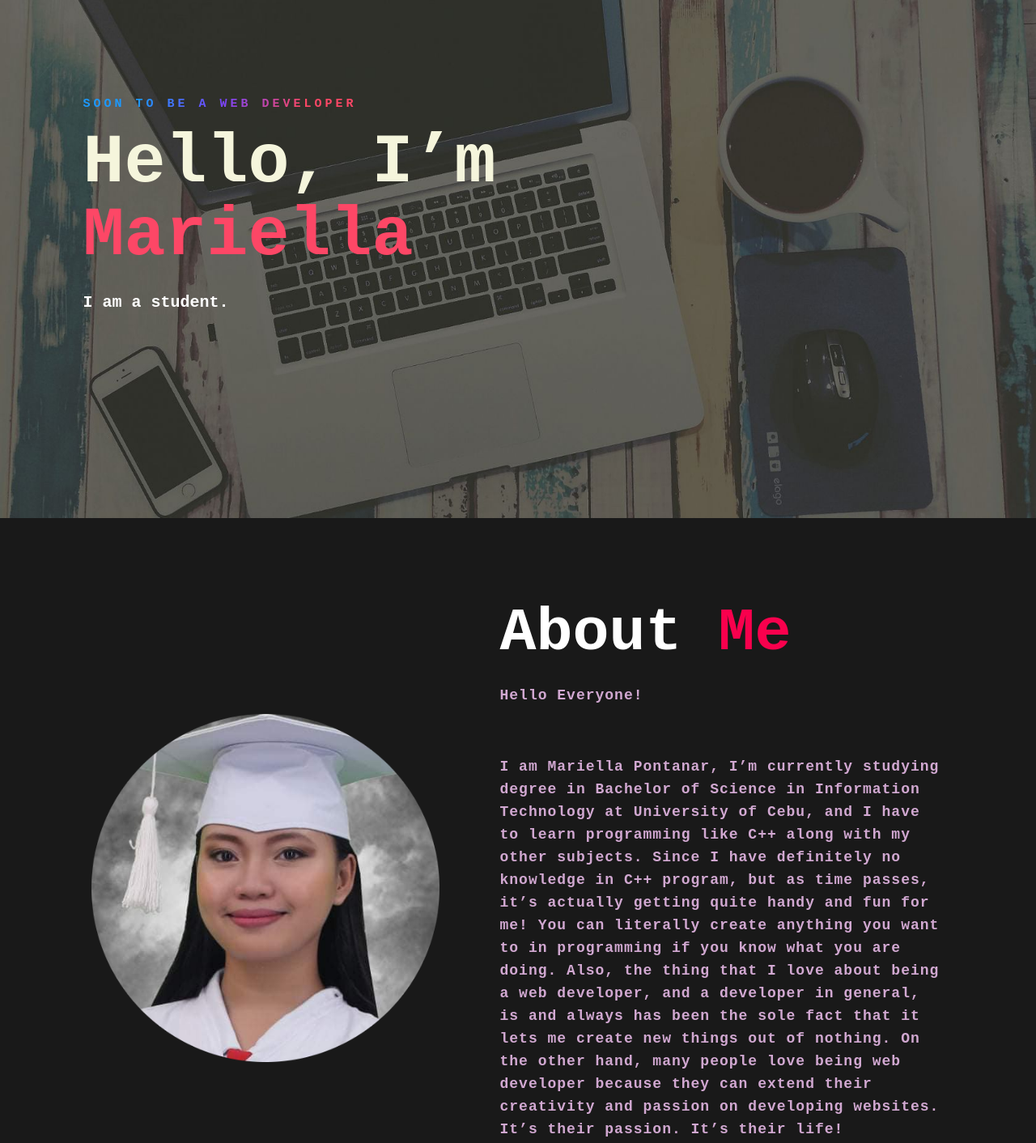
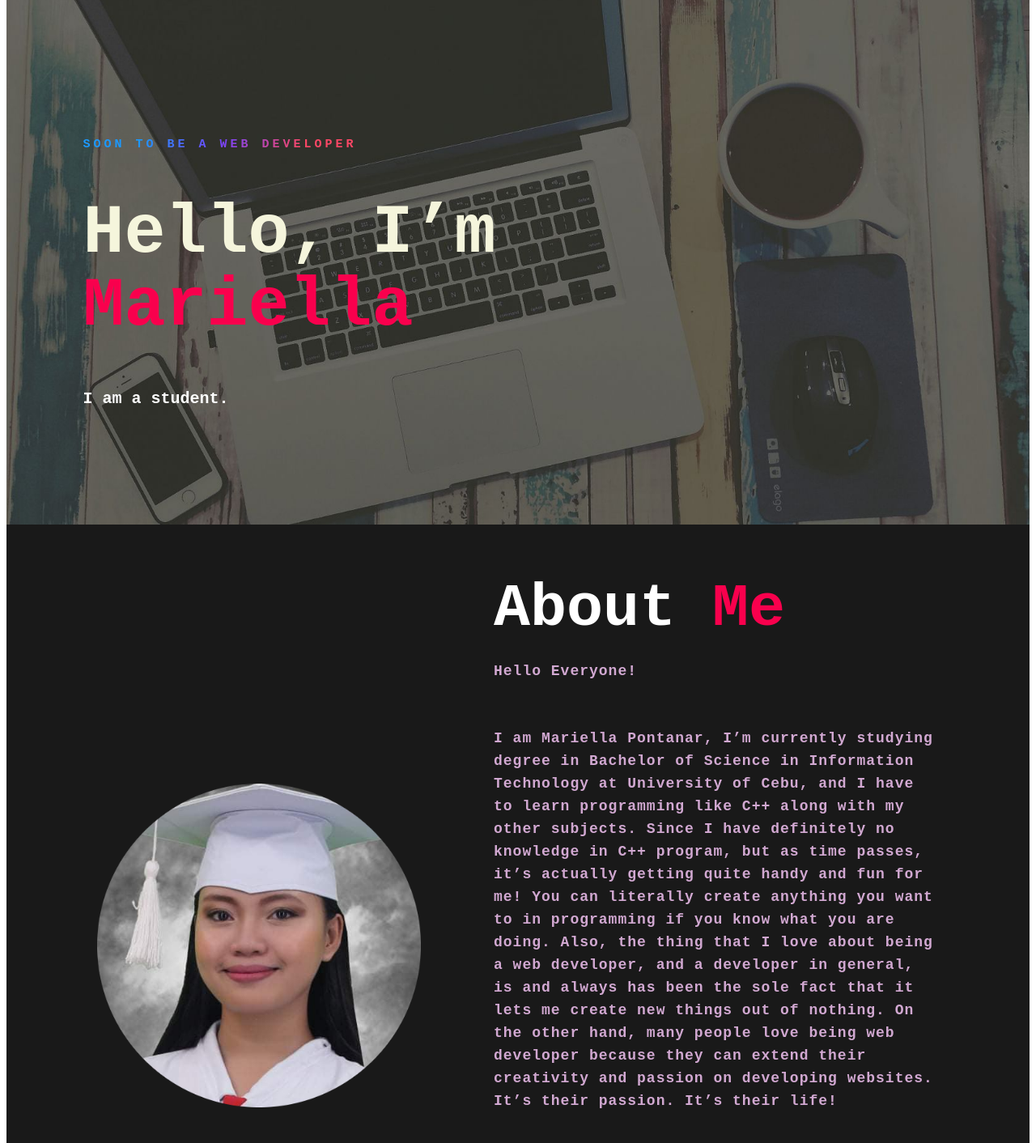
Before and after one commit to MariellaPontanar/mariellapontanar.github.io, a plain HTML site: page index.html in a window 1280 px wide. Shown: the part 160-1572 px from the top of the page at 81% size. Drawn offline with Linux system fonts and the light colour scheme.

Commit message:
added global margin

```diff
--- a/css/styles.css
+++ b/css/styles.css
@@ -1,10 +1,12 @@
 *{
-    margin: 0;
+    margin: 0 0 150 0;
     padding: 0;
     box-sizing: border-box;
     font-family: monospace;
 
+
 }
+
 a{
     text-decoration: none;
 
@@ -24,9 +26,10 @@ nav{
     display: flex;
     align-items: center;
     justify-content: space-between;
-    padding: 30px 100px;
+    padding: 10px 50px;
     position: fixed;
     width: 100%;
+
 
 }
 
@@ -34,7 +37,7 @@ nav{
     font-size: 35px;
     letter-spacing: 1px;
     cursor: pointer;
-    color: antiquewhite;
+    color: #ddd;
 }
 span {
     color: #f9004d;
@@ -82,7 +85,7 @@ nav ul li a:hover:after{
     text-transform: uppercase;
     letter-spacing: 4px;
     display: inline-block;
-    margin-bottom: 20px;
+    margin-top: 50px;
     background: linear-gradient(120deg, #1c99fe 20.69%, #7644ff 50.19%,#fd4766 79.69%);
     -webkit-background-clip: text;
     -webkit-text-fill-color: transparent;
@@ -90,17 +93,17 @@ nav ul li a:hover:after{
 .content h1{
     color: beige    ;
     font-size: 85px;
-    font-weight: 900;
+    font-weight: 900px;
     line-height: 90px;
     text-transform: inherit;
     width: 70%;
 }
 .content h1 span{
-    color: #fd4766;
+    color: #f9004d;
 }
 .content p{
     font-size: 20px;
-    width: 55%;
+    width: 55%;;
     background: white;
     -webkit-background-clip: text;
     -webkit-text-fill-color: transparent;
@@ -108,18 +111,25 @@ nav ul li a:hover:after{
     margin-bottom: 30px;
 }
 .about {
+   height: 150vh;
    width: 100%;
-   padding: 100px 0px;
+   /* padding: 100px 0px; */
    background-color: #191919;
 }
 .about img {
-    height: auto;
-    width: 430px;
+    height:auto ;
+    width: 400px;
+
 }
 .about-text{
     width:550px;
+    height: 130vh;
+}
+.para{
+    height: 5px;
 }
 .main {
+    /* height: 100vh; */
     width: 1130px;
     max-width: 95%;
     margin: 0 auto;
@@ -148,6 +158,7 @@ span{
 background: url(../images/background.jpg) no-repeat center;
 background-size: cover;
 padding: 40px 0;
+height: 90vh;
 }
 .contact-section h1{
     text-align: center;
--- a/index.html
+++ b/index.html
@@ -6,6 +6,7 @@
     <meta name="viewport" content="width=device-width, initial-scale=1.0">
     <title>Mariella's Portfolio</title>
     <link rel="stylesheet" type="text/css" href="css/styles.css">
+    <link rel="icon" href="images/favicon.ico">
 </head>
 <body>
     <div id="home" class="intro">
@@ -17,9 +18,6 @@
                 <li><a class="b" href="#contact">Contact</a></li>
             </ul>
         </nav>
-
-
-
 
         <div class="content">
             <span class="title"><strong>Soon to be a Web Developer</span>
@@ -33,7 +31,7 @@
              <img src="images/Pic.png" alt="Pic">
              <div id="about" class="about-text">
              <h2>About<span> Me</span></h2>
-             <p>Hello Everyone!</p><br>
+             <p class="para">Hello Everyone!</p><br>
              <p>I am Mariella Pontanar, I’m currently studying degree in Bachelor of Science in Information Technology at University of Cebu, and I have to learn programming like C++ along with my other subjects. Since I have definitely no knowledge in C++ program, but as time passes, it’s actually getting quite handy and fun for me! You can literally create anything you want to in programming if you know what you are doing. Also, the  thing that I love about being a web developer, and a developer in general, is and always has been the sole fact that it lets me create new things out of nothing.
 
                 On the other hand, many people love being web developer because they can extend their creativity and passion on developing websites. It’s their passion. It’s their life!</p>
@@ -50,9 +48,10 @@
                  <textarea class="contact-form-text" placeholder="Your Message"></textarea>
                  <input type="submit" class="contact-form-btn" value="submit">
 
-
-
              </form>
          </div>
+         <div class="bottom-container">
+
+        </div>
 </body>
 </html>
```
Also changed, not shown: images/favicon.ico (added).
